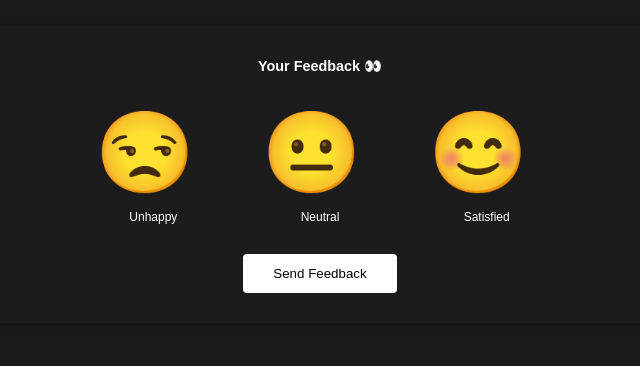
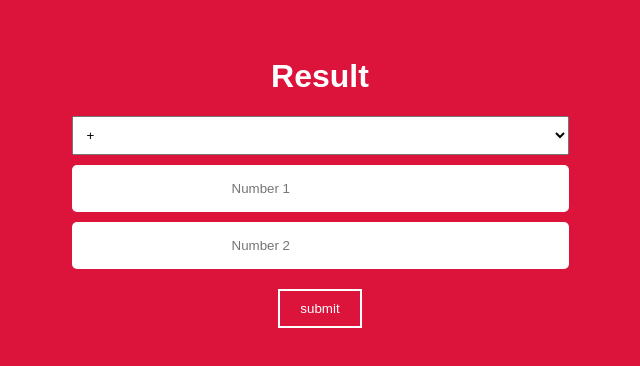
Before and after one commit to Kuldeepdawar/Interchangeble-colors, a plain HTML site: page index.html in a window 1280 px wide. Shown: the part 226-592 px from the top of the page, without its empty margins (320-960 px from the left). Drawn offline with Linux system fonts and the light colour scheme.

Commit message:
first commit

```diff
--- a/app.js
+++ b/app.js
@@ -1,33 +1,21 @@
-// Getting Elements From The DOM
-const ratings = document.querySelectorAll(".ratings");
-const ratingsContainer = document.querySelector(".ratings-container");
-const sendBtn = document.querySelector("#send");
-const panel = document.querySelector("#panel");
+document.getElementById("btn").addEventListener("click", () => {
+  // Getting Elements From The DOM
+  let num1 = document.querySelector(".num1").value;
+  let num2 = document.querySelector(".num2").value;
+  let result = document.querySelector(".result");
+  let oprator = document.getElementById("selectOp").value;
 
-let selectedRating = "Satisfied";
-
-// Attaching Event
-ratingsContainer.addEventListener("click", (e) => {
-  if (e.target.parentNode.classList.contains("rating")) {
-    console.log(e.target.classList.contains("rating"));
-    removeActive();
-
-    e.target.parentNode.classList.add("active");
-    selectedRating = e.target.nextElementSibling.innerHTML;
+  switch (oprator) {
+    case "plus":
+      result.innerHTML = +num1 + +num2;
+      break;
+    case "min":
+      result.innerHTML = +num1 - +num2;
+      break;
+    case "dev":
+      result.innerHTML = +num1 / +num2;
+      break;
+    case "multi":
+      result.innerHTML = +num1 * +num2;
   }
 });
-
-sendBtn.addEventListener("click", () => {
-  panel.innerHTML = `
-    <p class="heart">💖</p>
-    <strong>Thank You! </strong>
-    <br>
-    <strong>Feedback: ${selectedRating} </strong>
-  `;
-});
-
-function removeActive() {
-  for (let i = 0; i < ratings.length; i++) {
-    ratings[i].classList.remove("active");
-  }
-}
--- a/index.html
+++ b/index.html
@@ -3,31 +3,27 @@
     <meta charset="UTF-8" />
     <meta http-equiv="X-UA-Compatible" content="IE=edge" />
     <meta name="viewport" content="width=device-width, initial-scale=1.0" />
-    <title>Feedback</title>
+    <title>Calculator</title>
 
     <link rel="stylesheet" href="style.css" />
   </head>
   <body>
-    <section class="panel-container" id="panel">
-      <strong>Your Feedback 👀</strong>
-      <div class="ratings-container">
-        <div class="container">
-          <div class="rating">
-            <div class="icon">😒</div>
-            <small>Unhappy</small>
-          </div>
-          <div class="rating">
-            <div class="icon">😐</div>
-            <small>Neutral</small>
-          </div>
-          <div class="rating">
-            <div class="icon">😊</div>
-            <small>Satisfied</small>
-          </div>
-        </div>
+    <div class="main">
+      <div class="inputs">
+        <h1 class="result">Result</h1>
+        <select id="selectOp">
+          <option value="plus">+</option>
+          <option value="min">-</option>
+          <option value="dev">/</option>
+          <option value="multi">*</option>
+        </select>
+        <input class="num1" type="number" placeholder="Number 1" />
+        <input class="num2" type="number" placeholder="Number 2" />
       </div>
-      <button class="btn" id="send">Send Feedback</button>
-    </section>
+      <div class="submitBtn">
+        <button id="btn">submit</button>
+      </div>
+    </div>
     <script src="app.js"></script>
   </body>
 </html>
--- a/style.css
+++ b/style.css
@@ -1,91 +1,43 @@
-* {
-  box-sizing: border-box;
-}
-
 body {
-  background: rgb(26, 25, 25);
-  font-family: sans-serif;
+  height: 100vh;
   display: flex;
   justify-content: center;
   align-items: center;
-  height: 100vh;
-  overflow: hidden;
-  margin: 0;
+  background: crimson;
+  color: white;
+  font-family: sans-serif;
 }
 
-.panel-container {
-  background: #1d1c1c;
-  box-shadow: 0 0 8px rgba(0, 0, 0, 0.3);
-  border-radius: 4px;
-  font-size: 90%;
-  display: flex;
-  flex-direction: column;
-  justify-content: center;
-  align-items: center;
-  padding: 30px;
-  width: 700px;
-  color: #fff;
-}
-
-.container {
-  display: flex;
-  justify-content: center;
-  align-items: center;
-  text-align: center;
-  width: 500px;
-}
-
-.panel-container strong {
-  line-height: 20px;
+.main {
+  padding: 5px 0;
   text-align: center;
 }
 
-.ratings-contaienr {
+.inputs {
   display: flex;
-  margin: 20px 0;
+  flex-direction: column;
 }
 
-.rating {
-  flex: 1;
-  cursor: pointer;
-  padding: 20px;
-  margin: 10px 5px;
+.inputs input {
+  border: none;
+  border-radius: 5px;
+  padding: 1rem 10rem;
+  outline: none;
+  margin-bottom: 10px;
 }
 
-.rating:hover,
-.rating.active {
-  border-radius: 4px;
-  background: #ccc;
-  transition: 1s ease;
+#selectOp {
+  margin-bottom: 10px;
+  padding: 10px;
+  outline: none;
 }
 
-.rating .icon {
-  width: 40px;
-  font-size: 5rem;
-  margin-right: 10px;
+#btn {
+  border: none;
+  background: transparent;
+  color: white;
+  padding: 10px 20px;
+  border: 2px solid white;
+  margin-top: 10px;
+  cursor: pointer;
 }
-
-.rating small {
-  color: #fff;
-  display: inline-block;
-  margin: 10px 0 0;
-}
-
-.btn {
-  background: #fff;
-  color: #000;
-  border: 0;
-  border-radius: 4px;
-  padding: 12px 30px;
-  cursor: pointer;
-  outline: 0;
-}
-
-.btn:active {
-  transform: scale(0.98);
-}
-
-.heart {
-  font-size: 3rem;
-  margin-bottom: 10px;
-}
```
Also changed, not shown: 1 other file.
